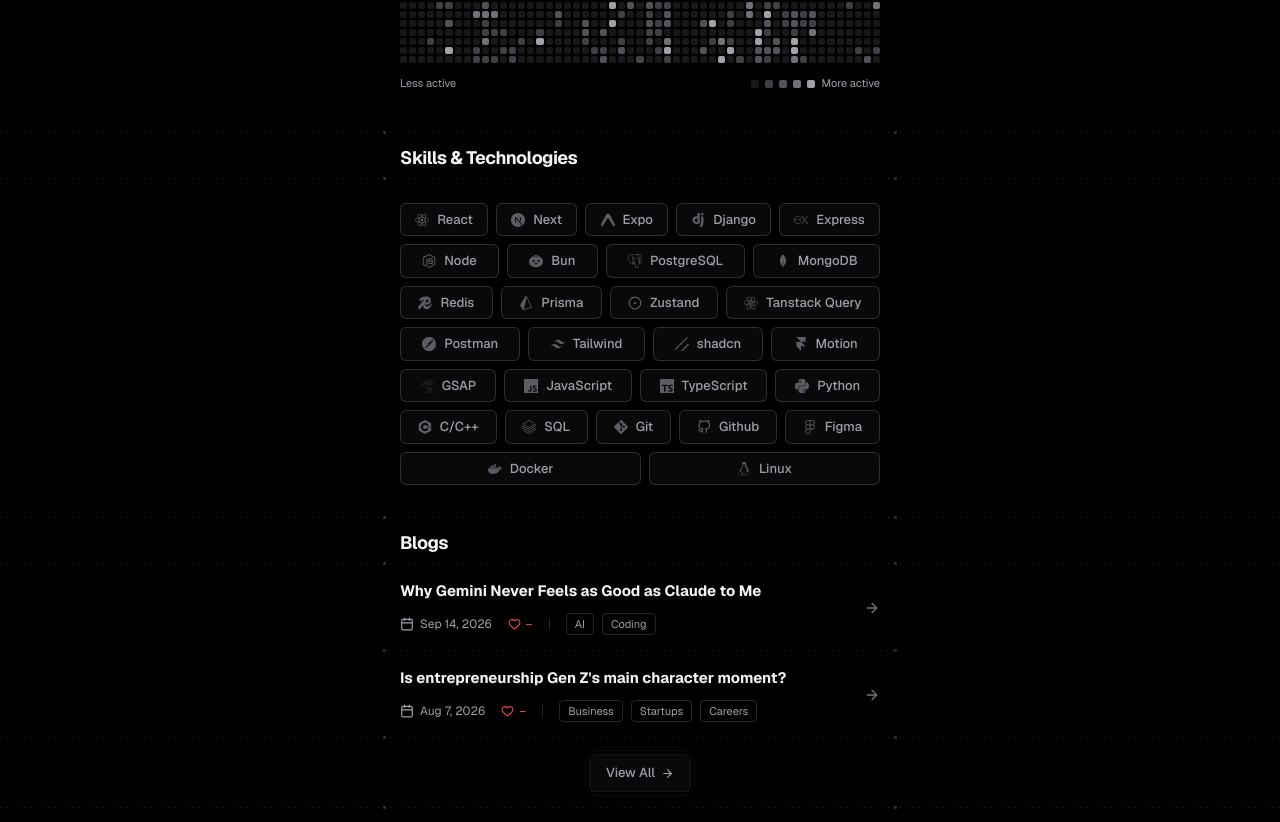
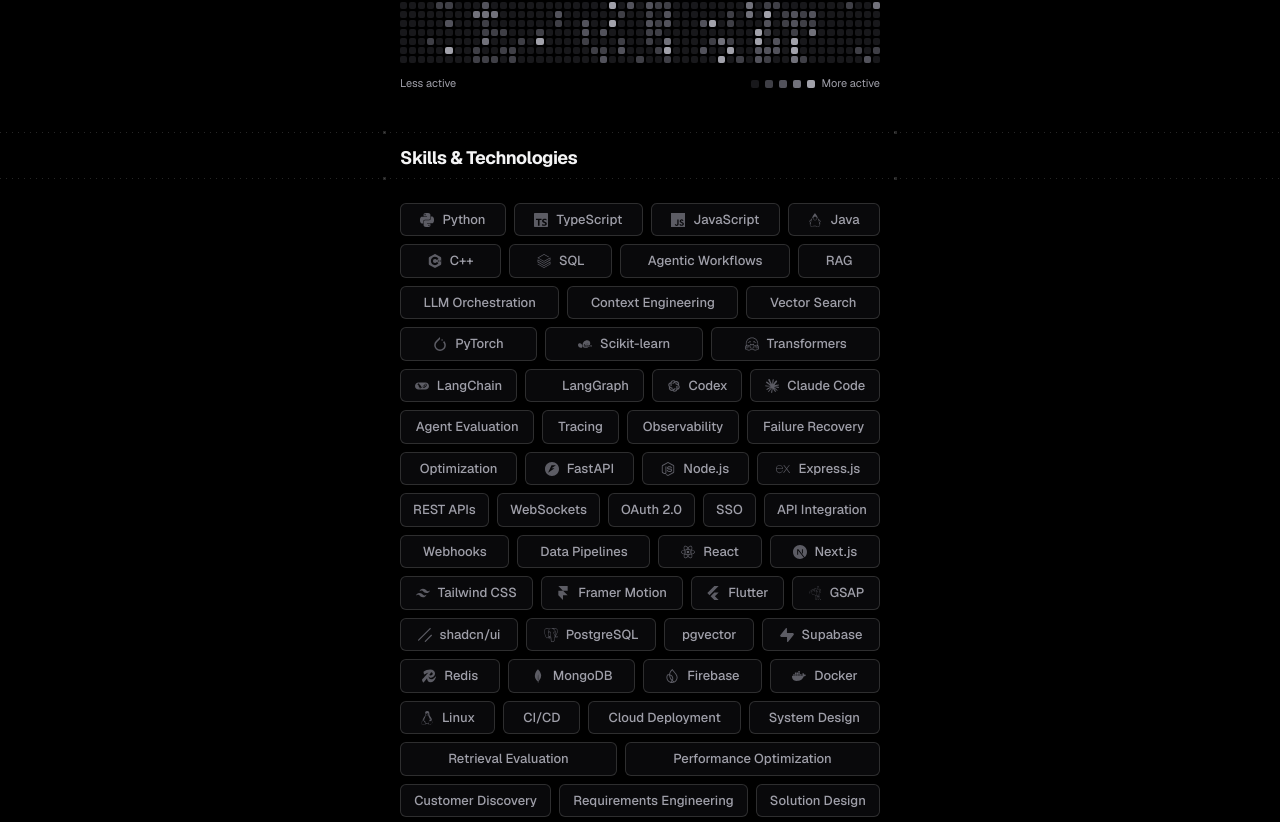
Before and after one commit to ntbnaren7/naren7-portfolio, a React (Vite) app: page / in a window 1280 px wide. Shown: the part 1975-2797 px from the top of the page. Built offline with nearby package versions, Linux system fonts and the light colour scheme; no server answers.

Commit message:
feat: update portfolio skills and icons

```diff
--- a/src/components/sections/SkillsSection.tsx
+++ b/src/components/sections/SkillsSection.tsx
@@ -1,4 +1,4 @@
-import { skills } from "../../data/portfolio";
+import { skills } from "../../data/skills";
 import { Icon } from "../ui/Icon";
 import { SectionHeading } from "../ui/SectionHeading";
 
@@ -6,14 +6,14 @@ export function SkillsSection() {
   return (
     <section id="skills" className="portfolio-section skills-section">
       <SectionHeading>Skills &amp; Technologies</SectionHeading>
-      <div className="skills-grid">
-        {skills.map((skill) => (
-          <div key={skill.name} className="skill-tile">
-            <Icon name={skill.icon} />
-            <span>{skill.name}</span>
-          </div>
+      <ul className="skills-grid">
+        {skills.map(([name, icon]) => (
+          <li key={name} className="skill-tile">
+            {icon && <Icon name={icon} />}
+            <span>{name}</span>
+          </li>
         ))}
-      </div>
+      </ul>
     </section>
   );
 }
--- a/src/components/ui/Icon.tsx
+++ b/src/components/ui/Icon.tsx
@@ -1,18 +1,40 @@
 import type { IconType } from "react-icons";
+import { RiOpenaiLine } from "react-icons/ri";
 import {
+  SiClaude,
   SiFastapi,
+  SiFirebase,
+  SiFlutter,
   SiGooglegemini,
+  SiHuggingface,
+  SiLangchain,
+  SiLanggraph,
+  SiOpenjdk,
   SiPydantic,
+  SiPytorch,
   SiRazorpay,
+  SiScikitlearn,
   SiSqlalchemy,
+  SiSupabase,
 } from "react-icons/si";
 
 const techIcons: Record<string, IconType> = {
+  claude: SiClaude,
   fastapi: SiFastapi,
+  firebase: SiFirebase,
+  flutter: SiFlutter,
   gemini: SiGooglegemini,
+  "hugging-face": SiHuggingface,
+  java: SiOpenjdk,
+  langchain: SiLangchain,
+  langgraph: SiLanggraph,
+  openai: RiOpenaiLine,
   pydantic: SiPydantic,
+  pytorch: SiPytorch,
   razorpay: SiRazorpay,
+  "scikit-learn": SiScikitlearn,
   sqlalchemy: SiSqlalchemy,
+  supabase: SiSupabase,
 };
 
 type IconProps = { name: string; size?: number; className?: string };
--- a/src/data/portfolio.ts
+++ b/src/data/portfolio.ts
@@ -29,7 +29,7 @@ export const sections = [
   { id: "highlights", label: "Highlights" },
 ];
 
-export const { skills, highlights } = reference;
+export const { highlights } = reference;
 
 export { default as blogs } from "./blog-posts.json";
 
--- /dev/null
+++ b/src/data/skills.ts
@@ -0,0 +1,63 @@
+type Skill = [name: string, icon?: string];
+
+export const skills: Skill[] = [
+  ["Python", "python"],
+  ["TypeScript", "typescript"],
+  ["JavaScript", "javascript"],
+  ["Java", "java"],
+  ["C++", "c-c"],
+  ["SQL", "sql"],
+  ["Agentic Workflows"],
+  ["RAG"],
+  ["LLM Orchestration"],
+  ["Context Engineering"],
+  ["Vector Search"],
+  ["PyTorch", "pytorch"],
+  ["Scikit-learn", "scikit-learn"],
+  ["Transformers", "hugging-face"],
+  ["LangChain", "langchain"],
+  ["LangGraph", "langgraph"],
+  ["Codex", "openai"],
+  ["Claude Code", "claude"],
+  ["Agent Evaluation"],
+  ["Tracing"],
+  ["Observability"],
+  ["Failure Recovery"],
+  ["Optimization"],
+  ["FastAPI", "fastapi"],
+  ["Node.js", "node"],
+  ["Express.js", "express"],
+  ["REST APIs"],
+  ["WebSockets"],
+  ["OAuth 2.0"],
+  ["SSO"],
+  ["API Integration"],
+  ["Webhooks"],
+  ["Data Pipelines"],
+  ["React", "react"],
+  ["Next.js", "next"],
+  ["Tailwind CSS", "tailwind"],
+  ["Framer Motion", "motion"],
+  ["Flutter", "flutter"],
+  ["GSAP", "gsap"],
+  ["shadcn/ui", "shadcn"],
+  ["PostgreSQL", "postgresql"],
+  ["pgvector"],
+  ["Supabase", "supabase"],
+  ["Redis", "redis"],
+  ["MongoDB", "mongodb"],
+  ["Firebase", "firebase"],
+  ["Docker", "docker"],
+  ["Linux", "linux"],
+  ["CI/CD"],
+  ["Cloud Deployment"],
+  ["System Design"],
+  ["Retrieval Evaluation"],
+  ["Performance Optimization"],
+  ["Customer Discovery"],
+  ["Requirements Engineering"],
+  ["Solution Design"],
+  ["Rapid Prototyping"],
+  ["Product Validation"],
+  ["Stakeholder Communication"],
+];
--- a/src/styles/sections.css
+++ b/src/styles/sections.css
@@ -596,6 +596,7 @@
   flex-wrap: wrap;
   gap: 8px;
   padding: 24px 0 8px;
+  list-style: none;
 }
 .skill-tile {
   display: flex;
```
